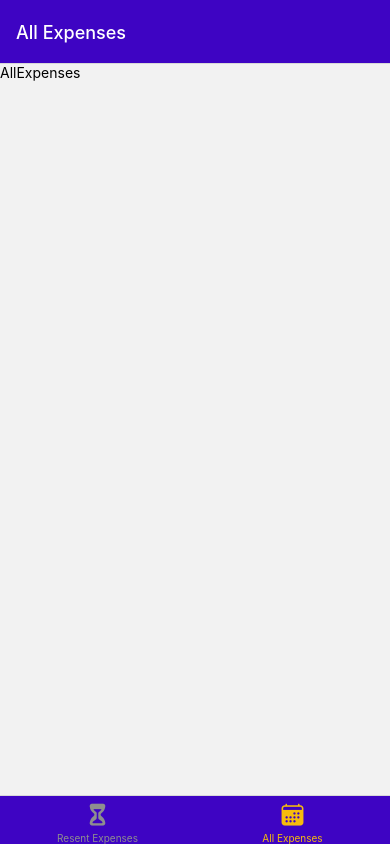
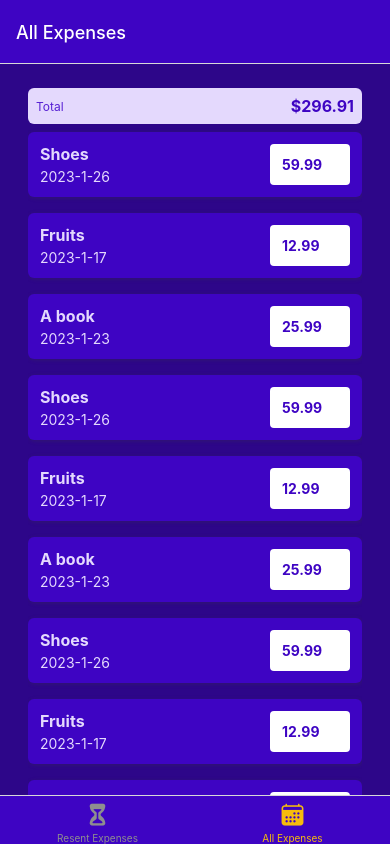
Before and after one commit to NataLinaIT/react-native-expenses-app, a React Native app: screen /AllExpenses in a window 390 px wide. Built offline with nearby package versions, Linux system fonts and the light colour scheme.

Commit message:
List style

```diff
--- a/App.js
+++ b/App.js
@@ -1,5 +1,4 @@
 import { StatusBar } from 'expo-status-bar';
-import { StyleSheet } from 'react-native';
 import { NavigationContainer } from '@react-navigation/native';
 import { createNativeStackNavigator } from '@react-navigation/native-stack';
 import { createBottomTabNavigator } from '@react-navigation/bottom-tabs';
@@ -64,12 +63,3 @@
     </>
   );
 }
-
-const styles = StyleSheet.create({
-  container: {
-    flex: 1,
-    backgroundColor: '#fff',
-    alignItems: 'center',
-    justifyContent: 'center',
-  },
-});
--- /dev/null
+++ b/components/ExpenseItem.js
@@ -0,0 +1,64 @@
+import { Pressable, View, Text, StyleSheet } from 'react-native';
+import { GlobalStyles } from '../constants/styles';
+import { getFormattedDate } from '../util/date';
+
+const ExpenseItem = ({description, date, amount}) => {
+  const formattedDate = getFormattedDate(date);
+
+  return (
+    <Pressable >
+      <View style={styles.item}>
+        <View>
+          <Text
+            style={[styles.textBase, styles.description]}
+          >
+            {description}
+          </Text>
+          <Text style={styles.textBase}>{formattedDate}</Text>
+        </View>
+        <View style={styles.amountContainer}>
+          <Text style={styles.amount}>{amount.toFixed(2)}</Text>
+        </View>
+      </View>
+    </Pressable>
+  )
+}
+
+export default ExpenseItem;
+
+const styles = StyleSheet.create({
+  item: {
+    padding: 12,
+    marginVertical: 8,
+    backgroundColor: GlobalStyles.colors.primary500,
+    flexDirection: 'row',
+    justifyContent: 'space-between',
+    borderRadius: 6,
+    shadowColor: GlobalStyles.colors.gray500,
+    shadowRadius: 4,
+    shadowOffset: {width: 1, height: 1},
+    shadowOpacity: 0.4
+  },
+  textBase: {
+    color: GlobalStyles.colors.primary50,
+  },
+  description: {
+   fontSize: 16,
+   marginBottom: 4,
+   fontWeight: 'bold'
+  },
+  amountContainer: {
+    paddingHorizontal: 12,
+    paddingVertical: 4,
+    backgroundColor: 'white',
+    justifyContent: 'center',
+    alignContent: 'center',
+    borderRadius: 4,
+    minWidth: 80
+  },
+  amount: {
+    color: GlobalStyles.colors.primary500,
+    fontWeight: 'bold',
+    alignContent: 'center',
+  },
+});
--- /dev/null
+++ b/components/ExpensesList.js
@@ -0,0 +1,19 @@
+import { FlatList } from 'react-native';
+
+import ExpenseItem from './ExpenseItem';
+
+const renderExpenseItem = (itemData) => {
+  return <ExpenseItem {...itemData.item}/>
+}
+
+const ExpensesList = ({ expenses }) => {
+  return (
+    <FlatList
+      data={expenses}
+      renderItem={renderExpenseItem}
+      keyExtractor={(item) => item.id}
+    />
+  )
+}
+
+export default ExpensesList;
--- /dev/null
+++ b/components/ExpensesOutput.js
@@ -0,0 +1,82 @@
+import { View, StyleSheet } from 'react-native';
+import { GlobalStyles } from '../constants/styles';
+
+import ExpensesSummary from '../components/ExpensesSummary';
+import ExpensesList from '../components/ExpensesList';
+
+const dummy_exps = [
+  {
+    id: 'e1',
+    description: 'Shoes',
+    amount: 59.99,
+    date: new Date('2023-01-26')
+  },
+  {
+    id: 'e2',
+    description: 'Fruits',
+    amount: 12.99,
+    date: new Date('2023-01-17')
+  },
+  {
+    id: 'e3',
+    description: 'A book',
+    amount: 25.99,
+    date: new Date('2023-01-23')
+  },
+  {
+    id: 'e11',
+    description: 'Shoes',
+    amount: 59.99,
+    date: new Date('2023-01-26')
+  },
+  {
+    id: 'e21',
+    description: 'Fruits',
+    amount: 12.99,
+    date: new Date('2023-01-17')
+  },
+  {
+    id: 'e31',
+    description: 'A book',
+    amount: 25.99,
+    date: new Date('2023-01-23')
+  },
+  {
+    id: 'e13',
+    description: 'Shoes',
+    amount: 59.99,
+    date: new Date('2023-01-26')
+  },
+  {
+    id: 'e277',
+    description: 'Fruits',
+    amount: 12.99,
+    date: new Date('2023-01-17')
+  },
+  {
+    id: 'e355',
+    description: 'A book',
+    amount: 25.99,
+    date: new Date('2023-01-23')
+  }
+]
+const ExpensesOutput = ({ expenses, period }) => {
+  return (
+    <View style={styles.container}>
+      <ExpensesSummary expenses={dummy_exps} period={period}/>
+      <ExpensesList expenses={dummy_exps}/>
+    </View>
+  )
+}
+
+export default ExpensesOutput;
+
+const styles = StyleSheet.create({
+  container: {
+    flex: 1,
+    paddingHorizontal: 28,
+    paddingTop: 24,
+    paddingBottom: 0,
+    backgroundColor: GlobalStyles.colors.primary700,
+  },
+});
--- /dev/null
+++ b/components/ExpensesSummary.js
@@ -0,0 +1,37 @@
+import { View, Text, StyleSheet } from 'react-native';
+import { GlobalStyles } from '../constants/styles';
+
+const ExpensesSummary = ({ expenses, period }) => {
+  const expenseSum = expenses.reduce((sum, expense) => {
+    return sum + expense.amount;
+  }, 0)
+
+  return (
+    <View style={styles.container}>
+      <Text style={styles.period}>{period}</Text>
+      <Text style={styles.sum}>${expenseSum.toFixed(2)}</Text>
+    </View>
+  )
+}
+
+export default ExpensesSummary;
+
+const styles = StyleSheet.create({
+  container: {
+    padding: 8,
+    backgroundColor: GlobalStyles.colors.primary50,
+    borderRadius: 6,
+    flexDirection: 'row',
+    justifyContent: 'space-between',
+    alignItems: 'center'
+  },
+  period: {
+    fontSize: 12,
+    color: GlobalStyles.colors.primary400
+  },
+  sum: {
+    fontSize: 16,
+    fontWeight: 'bold',
+    color: GlobalStyles.colors.primary500
+  }
+});
--- a/screens/AllExpenses.js
+++ b/screens/AllExpenses.js
@@ -1,13 +1,7 @@
-import { View, Text } from 'react-native';
+import ExpensesOutput from '../components/ExpensesOutput';
 
 const AllExpenses = () => {
-  return (
-    <View>
-      <Text>
-        AllExpenses
-      </Text>
-    </View>
-  )
+  return <ExpensesOutput period="Total"/>
 }
 
-export default AllExpenses
+export default AllExpenses;
--- a/screens/ResentExpenses.js
+++ b/screens/ResentExpenses.js
@@ -1,11 +1,7 @@
-import { View, Text } from 'react-native';
+import ExpensesOutput from '../components/ExpensesOutput';
 
 const ResentExpenses = () => {
-  return (
-    <View>
-      <Text>ResentExpenses</Text>
-    </View>
-  )
+  return <ExpensesOutput period="Last 7 days"/>
 }
 
-export default ResentExpenses
+export default ResentExpenses;
--- /dev/null
+++ b/util/date.js
@@ -0,0 +1,3 @@
+export const getFormattedDate = (date) => {
+  return `${date.getFullYear()}-${date.getMonth()+1}-${date.getDate()}`;
+}
```
